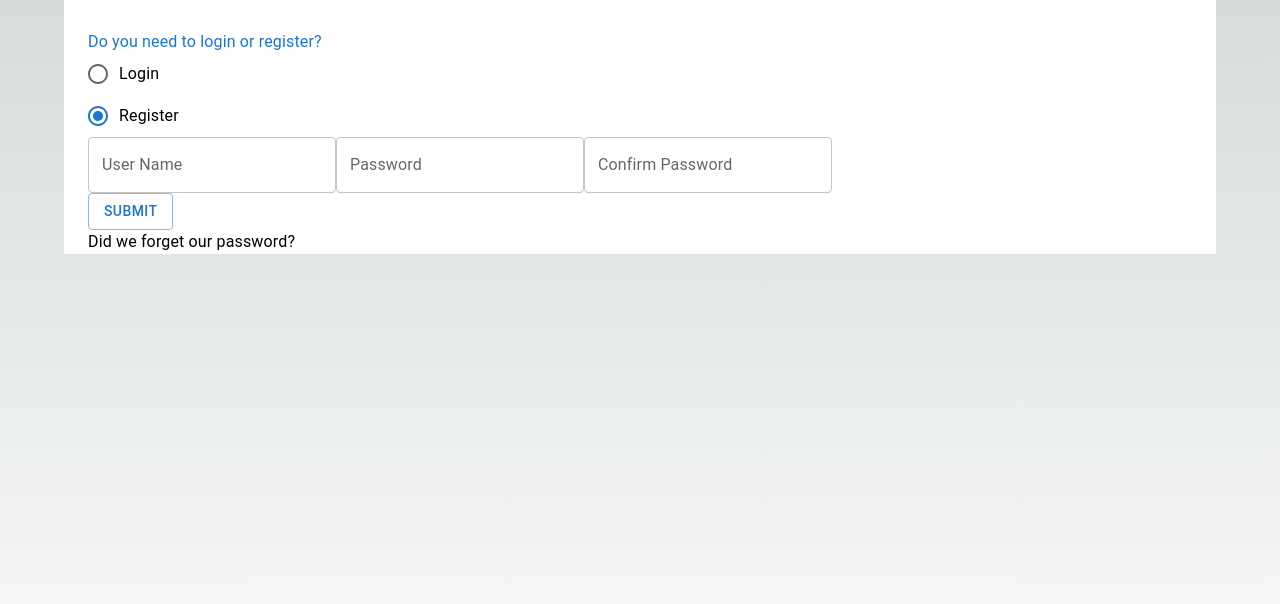
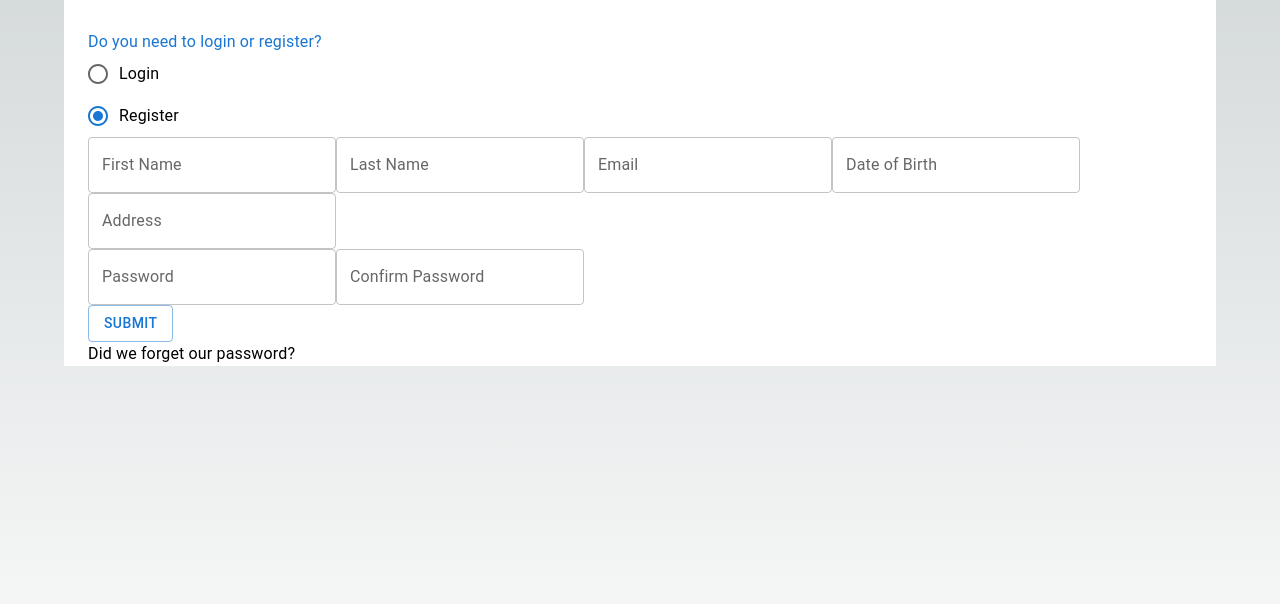
Before and after one commit to mdavid36/react-form-stuff, a Next.js app: page /Auth in a window 1280 px wide. Both pictures are taken after a click on the label "Register". Shown: the top 604 px of the page. Built offline with nearby package versions, Linux system fonts and the light colour scheme.

Commit message:
form-layout | accomplish dynamic form with modular subforms

```diff
--- a/src/components/Auth/AuthContainer.tsx
+++ b/src/components/Auth/AuthContainer.tsx
@@ -1,13 +1,15 @@
 import { Box, Button, Container, Typography } from '@mui/material';
 import { Form, Formik } from 'formik';
-import { useState } from 'react';
+import { useMemo, useState } from 'react';
 import AuthTypeRadioGroup from './AuthTypeRadioGroup';
-import useAuthFormParams from './useAuthFormParams';
+import currentAuthFormParams from './currentAuthFormParams';
 
 const AuthContainer = (): JSX.Element => {
   const [authType, setAuthType] = useState<string>('');
-  const { initialValues, schema, handleSubmit, CurrentForm } =
-    useAuthFormParams(authType);
+  const { initialValues, schema, handleSubmit, CurrentForm } = useMemo(
+    () => currentAuthFormParams(authType),
+    [authType]
+  );
 
   return (
     <Container sx={{ paddingTop: '30px', background: '#fff' }}>
@@ -16,7 +18,8 @@ const AuthContainer = (): JSX.Element => {
         onSubmit={handleSubmit}
         validationSchema={schema}
       >
-        {({ errors, touched, handleSubmit, handleReset }) => (
+        {({ errors, touched, handleSubmit, handleReset }) => {
+          return (
             <>
               <AuthTypeRadioGroup
                 setAuthType={setAuthType}
@@ -29,7 +32,8 @@ const AuthContainer = (): JSX.Element => {
                 </Button>
               </Form>
             </>
-        )}
+          );
+        }}
       </Formik>
       <Box>
         <Typography>Did we forget our password?</Typography>
--- a/src/components/Auth/Login/LoginForm.tsx
+++ b/src/components/Auth/Login/LoginForm.tsx
@@ -2,7 +2,7 @@ import { Box, TextField } from '@mui/material';
 import { FormikErrors, FormikTouched } from 'formik';
 import { LoginCredentials } from '../types/authTypes';
 
-interface LoginFormProps {
+export interface LoginFormProps {
   errors: FormikErrors<LoginCredentials> | undefined;
   touched: FormikTouched<LoginCredentials> | undefined;
 }
--- a/src/components/Auth/Register/RegistrationForm.tsx
+++ b/src/components/Auth/Register/RegistrationForm.tsx
@@ -1,43 +1,23 @@
-import { Box, TextField } from '@mui/material';
+import { Box } from '@mui/material';
 import { FormikErrors, FormikTouched } from 'formik';
 import { RegistrationCredentials } from '../types/authTypes';
+import PersonalInfoSubForm from '@/components/subForms/personalInfo/PersonalInfoSubForm';
+import PersonalSecuritySubForm from '@/components/subForms/personalSecurity/PersonalSecuritySubForm';
 
-interface RegistrationFormProps {
+export interface RegistrationFormProps {
   errors: FormikErrors<RegistrationCredentials> | undefined;
   touched: FormikTouched<RegistrationCredentials> | undefined;
 }
 
 const RegistrationForm = ({ errors, touched }: RegistrationFormProps) => (
   <Box>
-    <TextField
-      name="email"
-      label="User Name"
-      error={touched?.email && Boolean(errors?.email) ? true : false}
-      helperText={
-        touched?.email && Boolean(errors?.email) ? errors?.email : null
-      }
+    <PersonalInfoSubForm
+      errors={errors?.personalInfo}
+      touched={touched?.personalInfo}
     />
-    <TextField
-      name="password"
-      label="Password"
-      error={touched?.password && Boolean(errors?.password) ? true : false}
-      helperText={
-        touched?.password && Boolean(errors?.password) ? errors?.password : null
-      }
-    />
-    <TextField
-      name="verifyPassword"
-      label="Confirm Password"
-      error={
-        touched?.verifyPassword && Boolean(errors?.verifyPassword)
-          ? true
-          : false
-      }
-      helperText={
-        touched?.verifyPassword && Boolean(errors?.verifyPassword)
-          ? errors?.verifyPassword
-          : null
-      }
+    <PersonalSecuritySubForm
+      errors={errors?.personalSecurity}
+      touched={touched?.personalSecurity}
     />
   </Box>
 );
--- /dev/null
+++ b/src/components/Auth/Register/registrationFormDependencies.ts
@@ -0,0 +1,20 @@
+import {
+  personalSecurityInitialValues,
+  personalSecuritySchema
+} from '@/components/subForms/personalSecurity/personalSecurityDependencies';
+import {
+  personalInfoInitialValues,
+  personalInfoSchema
+} from '@/components/subForms/personalInfo/personalInfoDependencies';
+import { RegistrationCredentials } from '../types/authTypes';
+import { object } from 'yup';
+
+export const registrationInitialValues: RegistrationCredentials = {
+  personalInfo: { ...personalInfoInitialValues },
+  personalSecurity: { ...personalSecurityInitialValues }
+};
+
+export const registrationSchema = object({
+  personalInfo: personalInfoSchema,
+  personalSecurity: personalSecuritySchema
+});
--- a/src/components/Auth/Register/registrationInitialValues.ts
+++ /dev/null
@@ -1,7 +0,0 @@
-import { RegistrationCredentials } from '../types/authTypes';
-
-export const registrationInitialValues: RegistrationCredentials = {
-  email: '',
-  password: '',
-  verifyPassword: ''
-};
--- a/src/components/Auth/useAuthFormParams.ts
+++ b/src/components/Auth/currentAuthFormParams.ts
@@ -1,14 +1,16 @@
 import { FormikValues } from 'formik';
 import { loginInitialValues } from './Login/loginInitialValues';
 import { loginSchema } from './Login/loginValidation';
-import { registrationInitialValues } from './Register/registrationInitialValues';
-import { registrationSchema } from './Register/registrationValidaiton';
+import {
+  registrationInitialValues,
+  registrationSchema
+} from './Register/registrationFormDependencies';
 import LoginForm from './Login/LoginForm';
 import RegistrationForm from './Register/RegistrationForm';
 
 //TODO: maybe we tryout some dynamic imports here.
 
-const useAuthFormParams = (authType: string) => {
+const currentAuthFormParams = (authType: string) => {
   const initialValues = { ...loginInitialValues, ...registrationInitialValues };
   switch (authType) {
     case 'login':
@@ -38,4 +40,4 @@ const useAuthFormParams = (authType: string) => {
   }
 };
 
-export default useAuthFormParams;
+export default currentAuthFormParams;
--- /dev/null
+++ b/src/components/subForms/personalInfo/PersonalInfoSubForm.tsx
@@ -0,0 +1,55 @@
+import { Box, TextField } from '@mui/material';
+import { FormikErrors, FormikTouched } from 'formik';
+import { PersonalInfo } from './personalInfoDependencies';
+
+interface PersonalInfoSubFormProps {
+  errors: FormikErrors<PersonalInfo> | undefined;
+  touched: FormikTouched<PersonalInfo> | undefined;
+}
+
+const PersonalInfoSubForm = ({ errors, touched }: PersonalInfoSubFormProps) => (
+  <Box>
+    <TextField
+      name="firstName"
+      label="First Name"
+      error={touched?.firstName && Boolean(errors?.firstName) ? true : false}
+      helperText={
+        touched?.firstName && Boolean(errors?.firstName)
+          ? errors?.firstName
+          : null
+      }
+    />
+    <TextField
+      name="lastName"
+      label="Last Name"
+      error={touched?.lastName && Boolean(errors?.lastName) ? true : false}
+      helperText={
+        touched?.lastName && Boolean(errors?.lastName) ? errors?.lastName : null
+      }
+    />
+    <TextField
+      name="email"
+      label="Email"
+      error={touched?.email && Boolean(errors?.email) ? true : false}
+      helperText={
+        touched?.email && Boolean(errors?.email) ? errors?.email : null
+      }
+    />
+    <TextField
+      name="dob"
+      label="Date of Birth"
+      error={touched?.dob && Boolean(errors?.dob) ? true : false}
+      helperText={touched?.dob && Boolean(errors?.dob) ? errors?.dob : null}
+    />
+    <TextField
+      name="address"
+      label="Address"
+      error={touched?.address && Boolean(errors?.address) ? true : false}
+      helperText={
+        touched?.address && Boolean(errors?.address) ? errors?.address : null
+      }
+    />
+  </Box>
+);
+
+export default PersonalInfoSubForm;
--- /dev/null
+++ b/src/components/subForms/personalInfo/personalInfoDependencies.ts
@@ -0,0 +1,24 @@
+import { object, string } from 'yup';
+
+export type PersonalInfo = {
+  firstName: string;
+  lastName: string;
+  dob: string;
+  email: string;
+  address: string;
+};
+export const personalInfoSchema = object({
+  firstName: string().required(),
+  lastName: string().required(),
+  address: string().required(),
+  dob: string().required(),
+  email: string().email().required()
+});
+
+export const personalInfoInitialValues: PersonalInfo = {
+  firstName: '',
+  lastName: '',
+  dob: '',
+  email: '',
+  address: ''
+};
--- /dev/null
+++ b/src/components/subForms/personalSecurity/PersonalSecuritySubForm.tsx
@@ -0,0 +1,40 @@
+import { Box, TextField } from '@mui/material';
+import { FormikErrors, FormikTouched } from 'formik';
+import { PersonalSecurity } from './personalSecurityDependencies';
+
+interface PersonalSecuritySubFormProps {
+  errors: FormikErrors<PersonalSecurity> | undefined;
+  touched: FormikTouched<PersonalSecurity> | undefined;
+}
+
+const PersonalSecuritySubForm = ({
+  errors,
+  touched
+}: PersonalSecuritySubFormProps) => (
+  <Box>
+    <TextField
+      name="password"
+      label="Password"
+      error={touched?.password && Boolean(errors?.password) ? true : false}
+      helperText={
+        touched?.password && Boolean(errors?.password) ? errors?.password : null
+      }
+    />
+    <TextField
+      name="verifyPassword"
+      label="Confirm Password"
+      error={
+        touched?.verifyPassword && Boolean(errors?.verifyPassword)
+          ? true
+          : false
+      }
+      helperText={
+        touched?.verifyPassword && Boolean(errors?.verifyPassword)
+          ? errors?.verifyPassword
+          : null
+      }
+    />
+  </Box>
+);
+
+export default PersonalSecuritySubForm;
--- a/src/components/Auth/Register/registrationValidaiton.ts
+++ b/src/components/subForms/personalSecurity/personalSecurityDependencies.ts
@@ -1,7 +1,11 @@
 import { object, ref, string } from 'yup';
 
-export const registrationSchema = object({
-  email: string().email().required(),
+export type PersonalSecurity = {
+  password: string;
+  verifyPassword: string;
+};
+
+export const personalSecuritySchema = object({
   password: string()
     .required()
     .min(8, 'Password is too short - should be 8 chars minimum.')
@@ -10,3 +14,8 @@ export const registrationSchema = object({
     .oneOf([ref('password')], 'Must match "password" field value')
     .required()
 });
+
+export const personalSecurityInitialValues: PersonalSecurity = {
+  password: '',
+  verifyPassword: ''
+};
```
Also changed, not shown: src/components/Auth/types/authTypes.ts (+6 -2 lines). Lines whose indentation alone changed are shown as unchanged.
